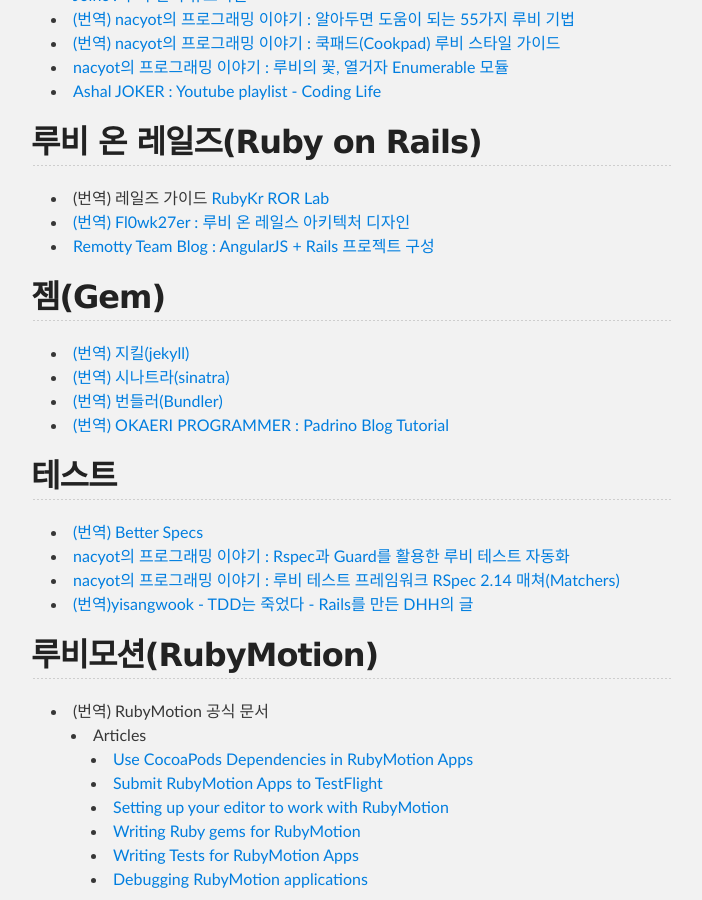
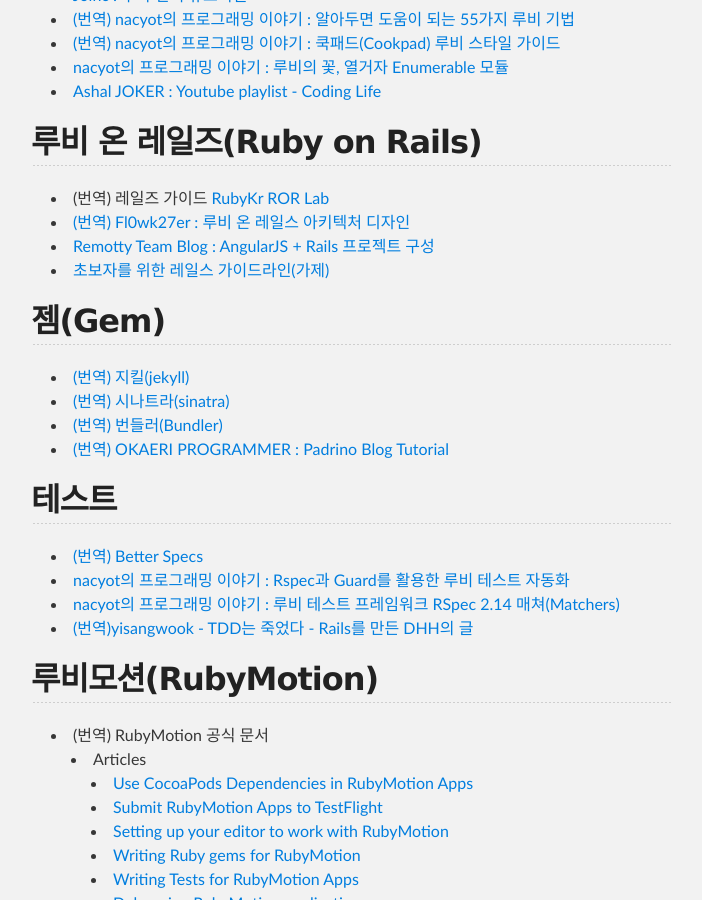
Before and after one commit to rubykr/rubykr.github.io, a Jekyll site: the page built from index.md, in a window 1280 px wide and 900 px high, scrolled down 555 px. Shown: the whole window, without its empty margins (289-991 px from the left). Built offline with Jekyll 4.4.1, drawn with Linux system fonts in a browser that asks for light colours; Markdown is read by kramdown in place of the engine named in the settings.

Commit message:
add rorlabgitbook

```diff
--- a/index.md
+++ b/index.md
@@ -27,6 +27,7 @@
 - (번역) 레일즈 가이드 [RubyKr](http://rorlab.org/rg/index.html) [ROR Lab](http://rubykr.github.io/rails_guides/)
 - [(번역) Fl0wk27er : 루비 온 레일스 아키텍처 디자인](http://flowkater.github.io/blog/2013/08/12/rails-architecture/)
 - [Remotty Team Blog : AngularJS + Rails 프로젝트 구성](http://blog.remotty.com/blog/2014/02/01/angularjs-plus-rails-peurojegteu-guseong/)
+- [초보자를 위한 레일스 가이드라인(가제)](http://rorlabgitbook.github.io/guideline/)
 
 
 ## 젬(Gem)
```
